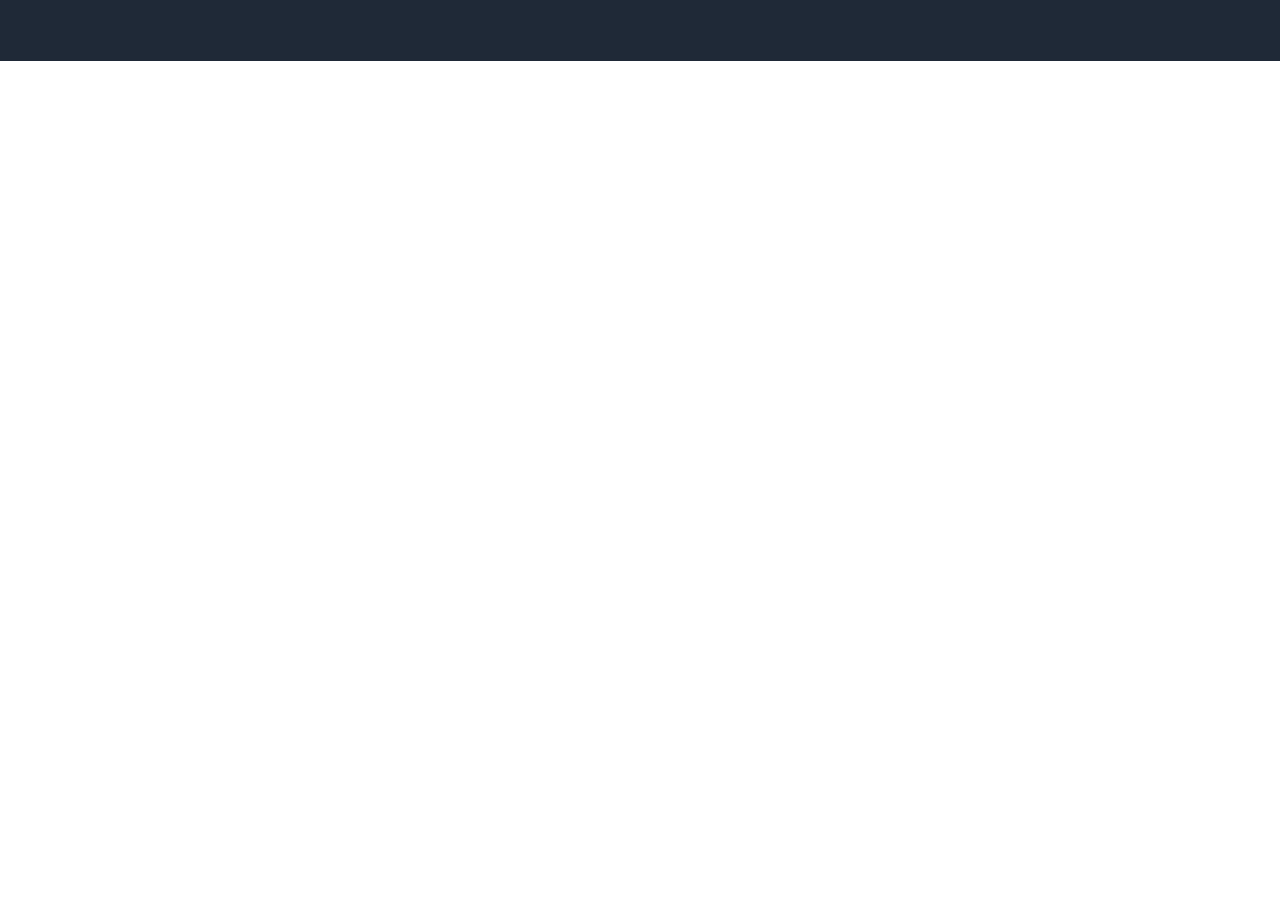
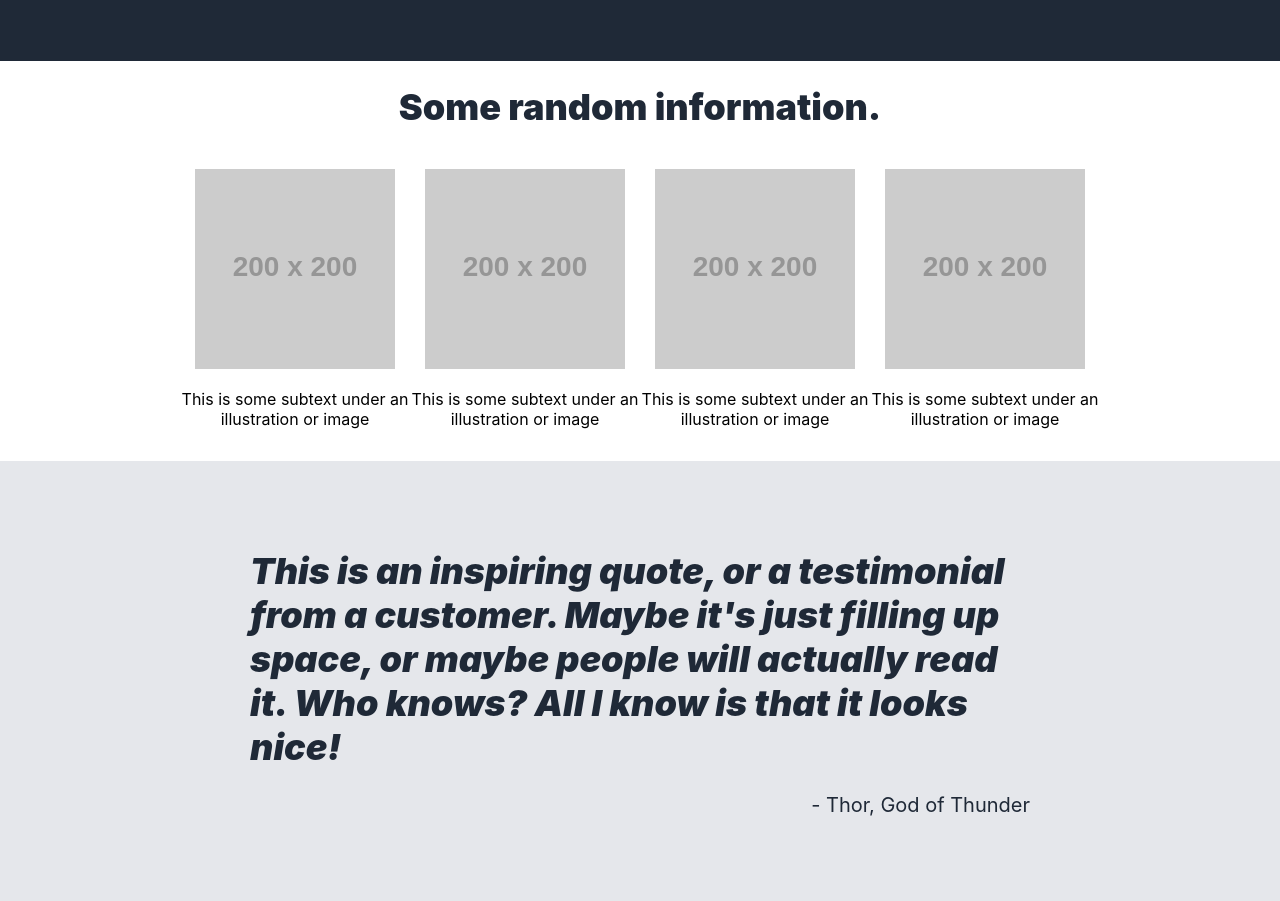
Before and after one commit to Anurudran/odin-homepage, a plain HTML site: page index.html in a window 1280 px wide. Shown: the part 550-1451 px from the top of the page. Before the commit the page ends 800 px from the top, so only its background shows below. Drawn offline with Linux system fonts and the light colour scheme; placeholder pictures from the web are drawn by us.

Commit message:
Added the styling for info for information and quote section

```diff
--- a/index.html
+++ b/index.html
@@ -25,5 +25,32 @@
       <div><img src="https://placehold.co/600x400" alt="hero image" /></div>
     </div>
 
+    <div class="information">
+        <h1>Some random information.</h1>
+        <div class="images">
+            <div>
+              <img src="https://placehold.co/200x200" />
+              <p>This is some subtext under an illustration or image</p>
+            </div>
+            <div>
+              <img src="https://placehold.co/200x200" />
+              <p>This is some subtext under an illustration or image</p>
+            </div>
+            <div>
+              <img src="https://placehold.co/200x200" />
+              <p>This is some subtext under an illustration or image</p>
+            </div>
+            <div>
+              <img src="https://placehold.co/200x200" />
+              <p>This is some subtext under an illustration or image</p>
+            </div>
+        </div>
+    </div>
+
+    <div class="quote">
+        <h1>This is an inspiring quote, or a testimonial from a customer. Maybe it's just filling up space, or maybe people will actually read it. Who knows? All I know is that it looks nice!</h1>
+        <p>- Thor, God of Thunder</p>
+    </div>
+
 </body>
 </html>
--- a/style.css
+++ b/style.css
@@ -53,3 +53,39 @@ h1{
     font-size: 18px;
     color: #e5e7eb;
   }
+
+  .information {
+    display: flex;
+    align-items: center;
+    flex-direction: column;
+  }
+
+  .information h1{
+    font-size: 36px;
+    color: #1f2937;
+    font-weight: 900;
+  }
+
+  .images {
+    display: flex;
+    padding: 16px 180px;
+    text-align: center;
+  }
+
+  .quote {
+    background-color: #e5e7eb;
+    padding: 64px 250px;
+  }
+
+  .quote h1 {
+    font-size: 36px;
+    color: #1f2937;
+    font-style:italic;
+  }
+
+  .quote p{
+    text-align: end;
+    font-weight: 400;
+    color: #1f2937;
+    font-size: 20px;
+  }
```
